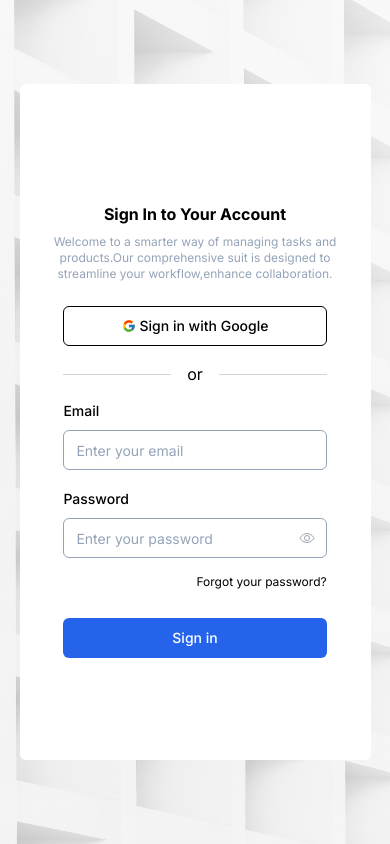
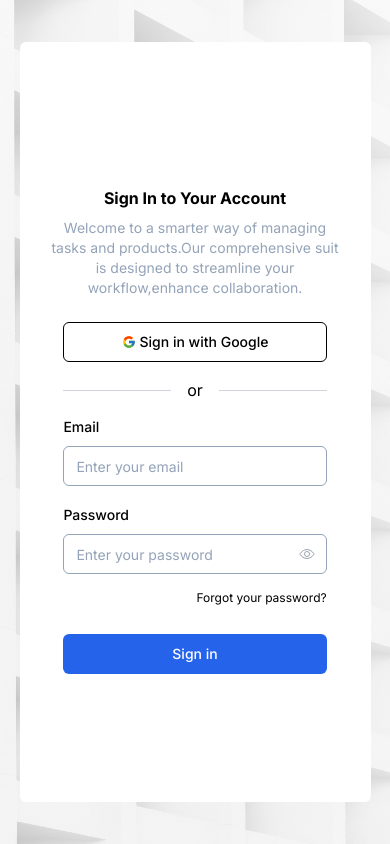
Before and after one commit to aljodavis/login, a Next.js app: page / in a window 390 px wide. Built offline with nearby package versions, Linux system fonts and the light colour scheme.

Commit message:
login  working4

```diff
--- a/app/page.tsx
+++ b/app/page.tsx
@@ -17,11 +17,11 @@ export default function Home() {
       alt="Picture of the bg"
       className="absolute h-screen w-screen opacity-30 object-cover "
     />
-      <div className="grid w-[90vw] md:w-[70vw] z-10 lg:w-[50vw] h-[80vh] grid-cols-1">
+      <div className="grid w-[90vw] h-[90vh] md:w-[70vw] z-10 lg:w-[50vw] lg:h-[80vh] grid-cols-1">
         <div className="bg-white text-black flex items-center justify-center flex-col rounded-[6px] dark:bg-black dark:text-white">
           <div className="my-4">
             <h1 className="text-1.75xl lg:text-3xl font-bold text-center justify-center">Sign In to Your Account</h1>
-            <p className="mt-2 text-xs text-center justify-center text-slate-400 mx-auto w-5/6">Welcome to a smarter way of managing tasks and products.Our comprehensive suit is designed to streamline your workflow,enhance collaboration.</p>
+            <p className="mt-2 text-sm lg:text-xs  text-center justify-center text-slate-400 mx-auto w-5/6">Welcome to a smarter way of managing tasks and products.Our comprehensive suit is designed to streamline your workflow,enhance collaboration.</p>
 
           </div>
           <form className="w-3/4">
```
